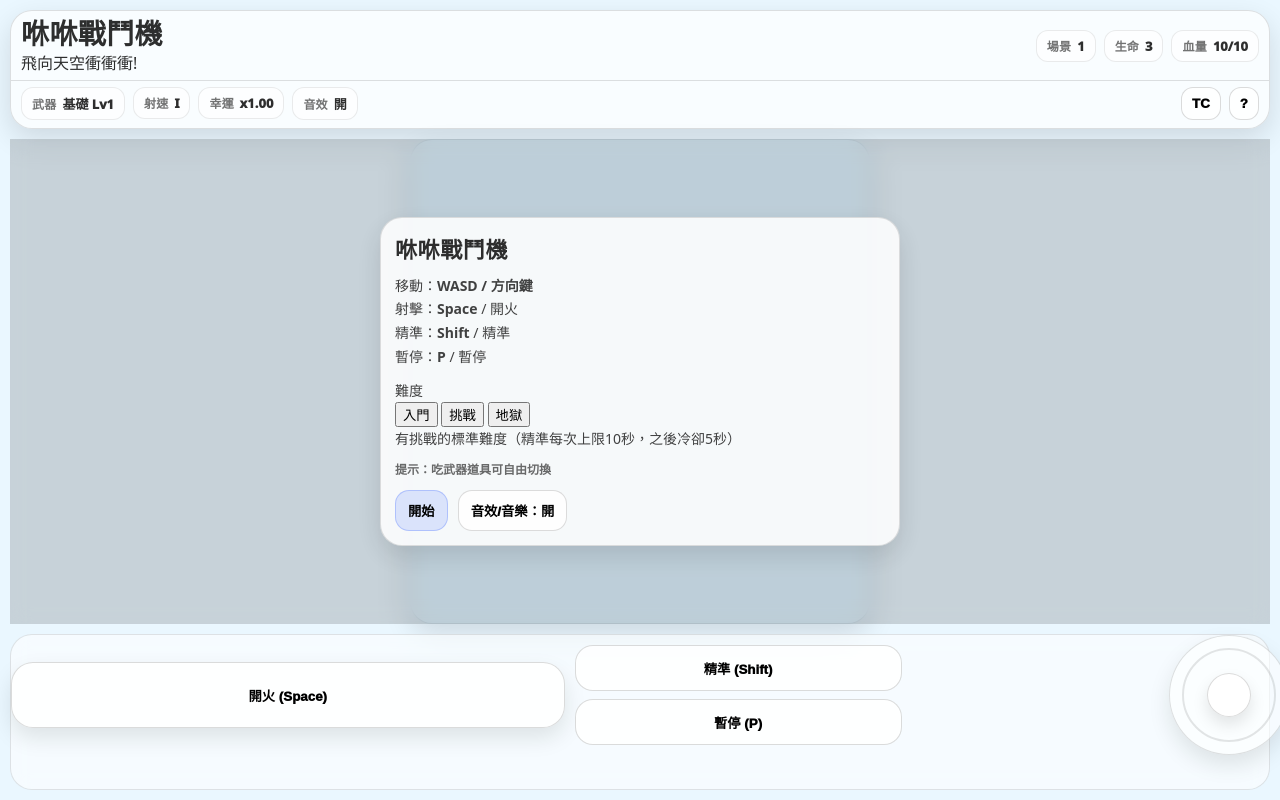
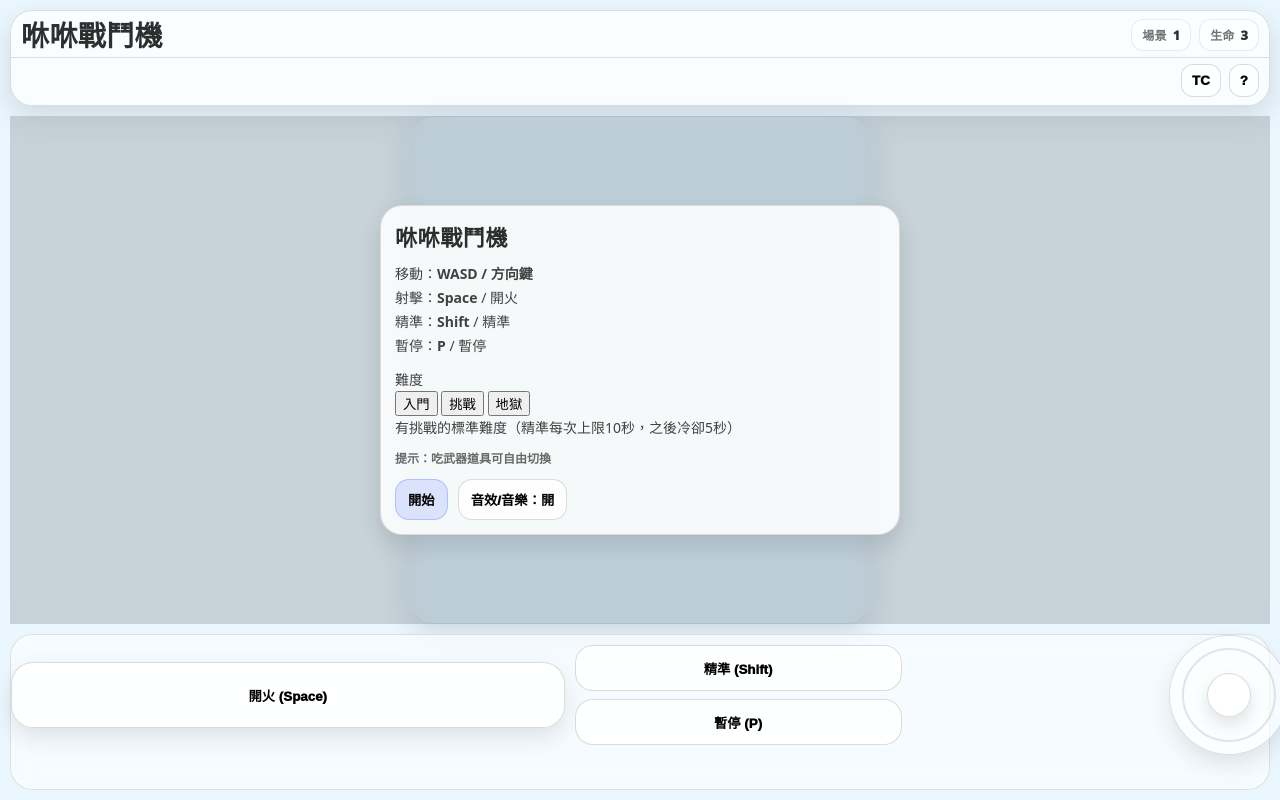
Before and after one commit to greenlalala-cyber/air-fighter, a plain HTML site: page index.html in a window 1280 px wide. Drawn offline with Linux system fonts and the light colour scheme.

Commit message:
Update index.html

```diff
--- a/index.html
+++ b/index.html
@@ -8,12 +8,11 @@
 </head>
 <body>
   <div class="app">
-    <!-- HUD (2 rows only) -->
+    <!-- HUD (2 lines only, minimal) -->
     <div class="hud" id="hud">
       <div class="hud-row hud-row-1">
         <div class="brand">
           <div class="brandName" id="brandName">咻咻戰鬥機</div>
-          <div class="brandSub" id="brandSub"> 飛向天空衝衝衝!</div>
         </div>
 
         <div class="hudStats">
@@ -23,28 +22,10 @@
           <div class="stat">
             <span class="k" id="lblLives">生命</span><span class="v" id="hudLives">3</span>
           </div>
-          <div class="stat wide">
-            <span class="k" id="lblHP">血量</span><span class="v" id="hudHP">10/10</span>
-          </div>
         </div>
       </div>
 
       <div class="hud-row hud-row-2">
-        <div class="hudStats">
-          <div class="stat wide">
-            <span class="k" id="lblWeapon">武器</span><span class="v" id="hudWeapon">基礎 Lv1</span>
-          </div>
-          <div class="stat">
-            <span class="k" id="lblFire">射速</span><span class="v" id="hudFire">I</span>
-          </div>
-          <div class="stat">
-            <span class="k" id="lblLuck">幸運</span><span class="v" id="hudLuck">x1.00</span>
-          </div>
-          <div class="stat">
-            <span class="k" id="lblSfx">音效</span><span class="v" id="hudSfx">開</span>
-          </div>
-        </div>
-
         <div class="hudBtns">
           <button class="iconBtn" id="btnLang" title="Language">TC</button>
           <button class="iconBtn" id="btnHelp" title="Help">?</button>
```
